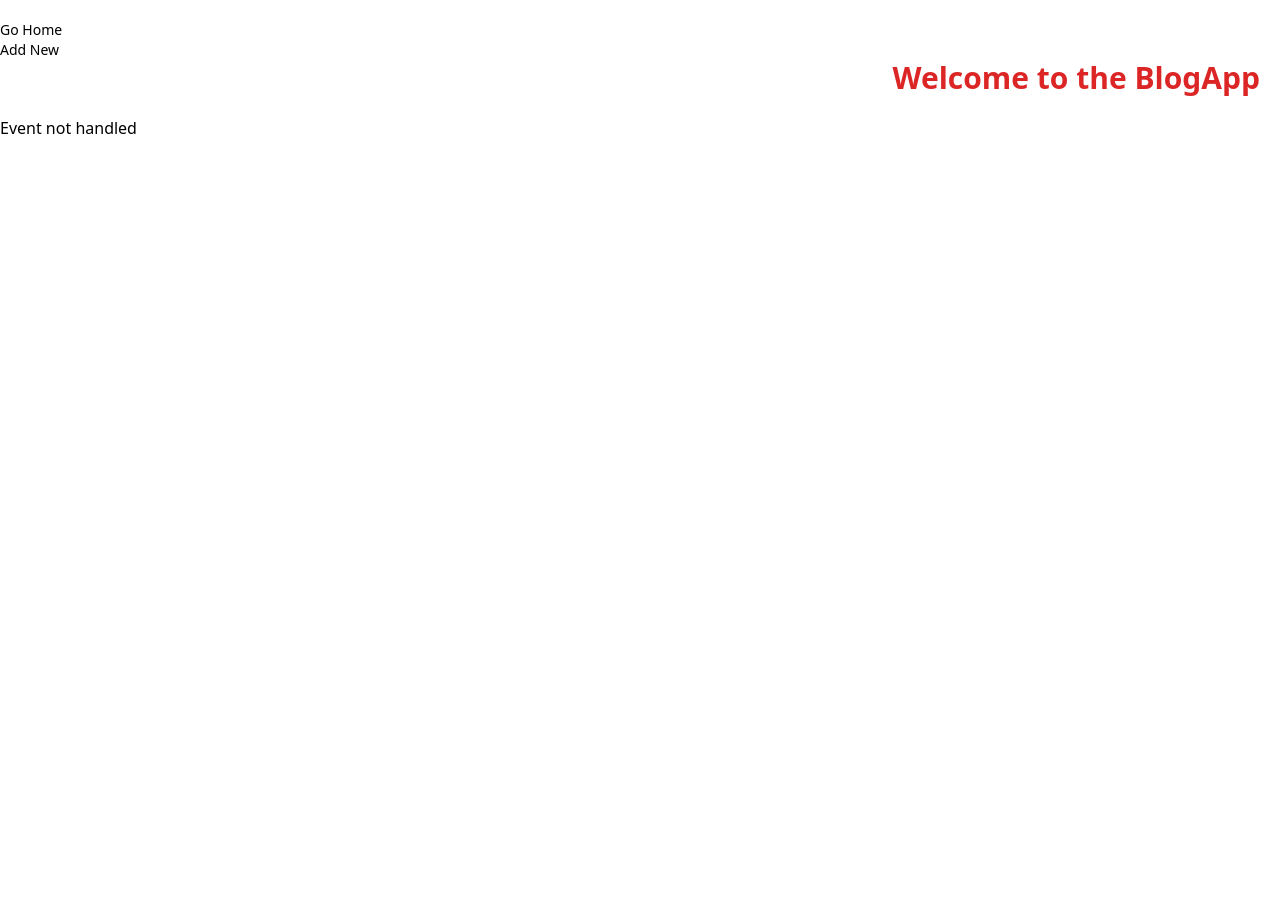
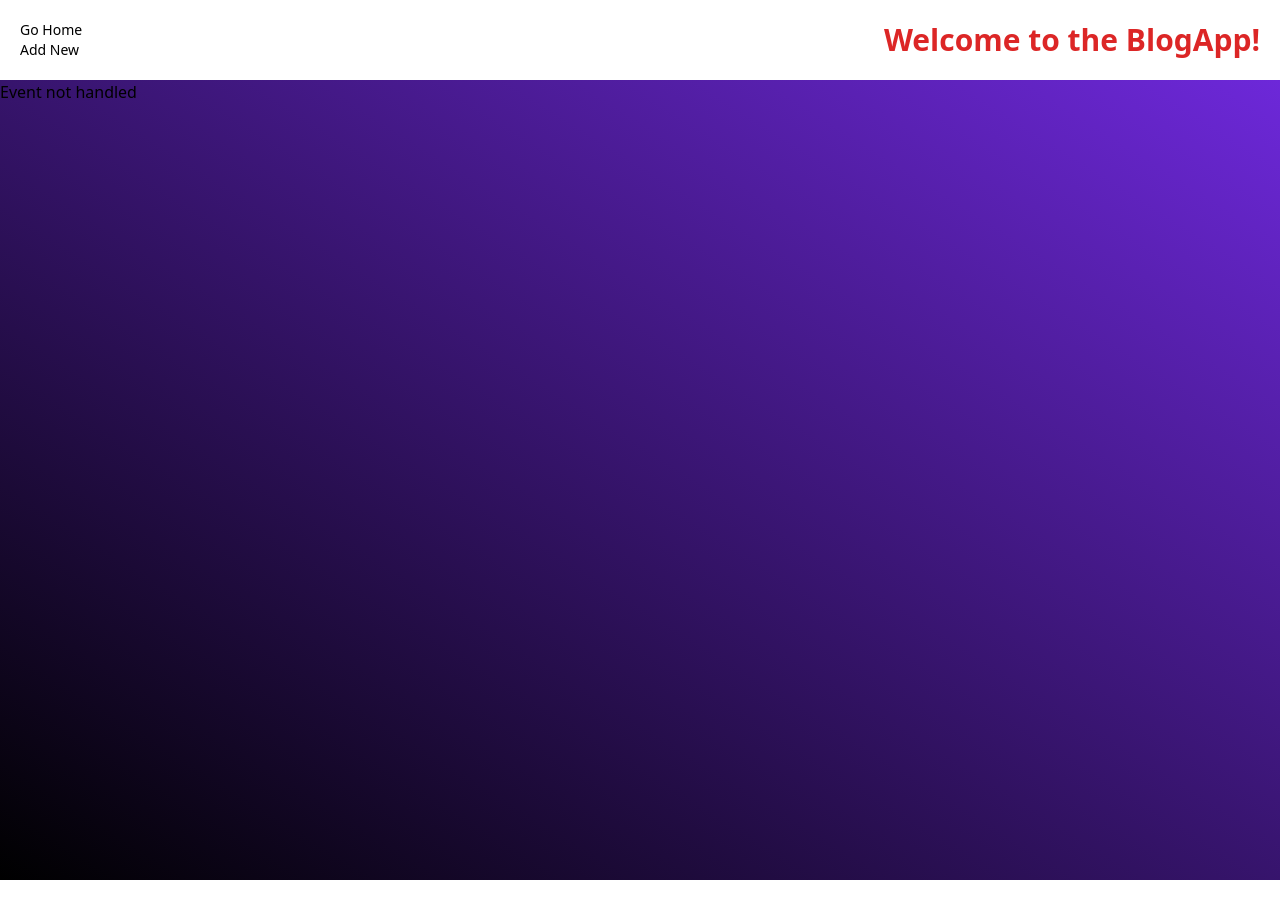
Before and after one commit to AlvaroAquijeDiaz/learning-react-on-nextjs, a Next.js app: page / in a window 1280 px wide. After the commit the page ends 880 px from the top, so only its background shows below. Built offline with nearby package versions, Linux system fonts and the light colour scheme; no server answers.

Commit message:
style(Main): :art: Better colors

```diff
--- a/components/Navbar.js
+++ b/components/Navbar.js
@@ -2,7 +2,7 @@ import Link from 'next/link';
 const Navbar = () => {
   const placeholder = { 1: 'Go home', 2: 'About' };
   return (
-    <div className="py-5">
+    <div className="grid grid-cols-2 min-w-full items-center justify-center p-5">
       <nav className="">
         <Link href="/">
           <a className="max-w-[50%] text-sm font-medium ">
@@ -14,13 +14,13 @@ const Navbar = () => {
             <p>Add New</p>
           </a>
         </Link>
+      </nav>
 
-        <div className="ml-auto mr-5 sm:visible">
-          <h1 className="text-3xl font-bold text-red-600 text-right">
-            Welcome to the BlogApp
-          </h1>
-        </div>
-      </nav>
+      <div className="">
+        <h1 className="text-3xl font-bold text-red-600 text-right">
+          Welcome to the BlogApp!
+        </h1>
+      </div>
     </div>
   );
 };
--- a/pages/index.js
+++ b/pages/index.js
@@ -7,7 +7,7 @@ export default function Home() {
   let anObj = { name: 'alvaro', age: 18 };
   const link = 'https://www.youtube.com';
   return (
-    <div className="min-h-screen">
+    <div className="min-h-screen bg-gradient-to-tr from-current bg-[#011120] to-purple-700">
       <Head>
         <title>Simple Blog App</title>
         <link rel="icon" href="/favicon.ico" />
```
